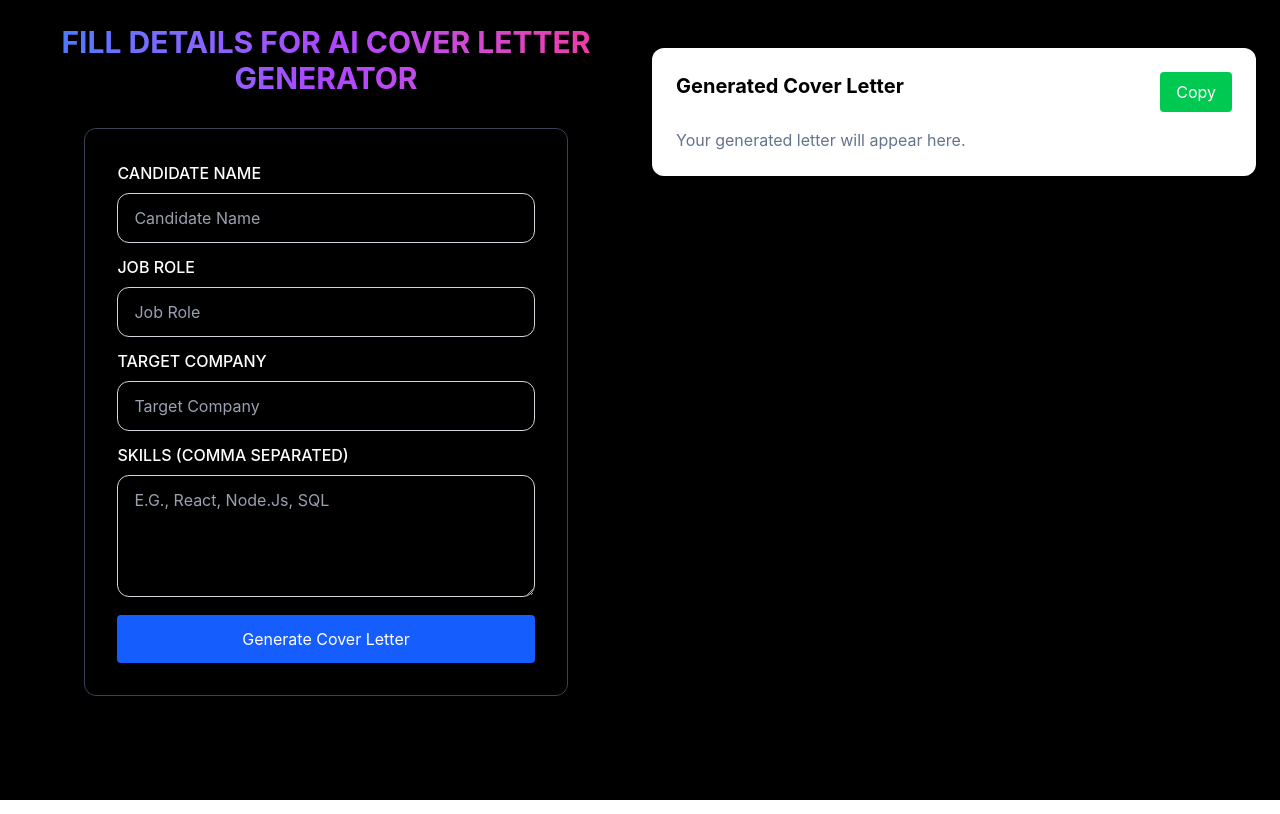
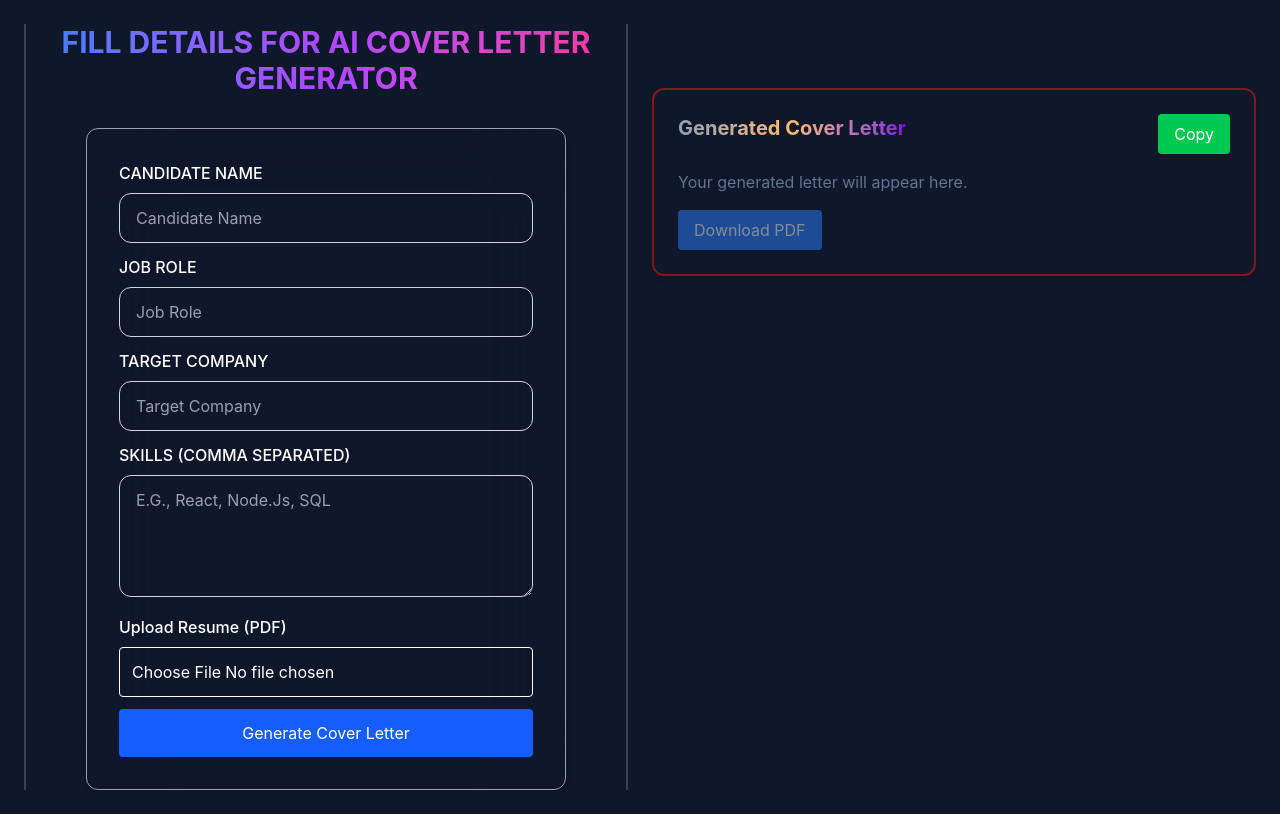
Before and after one commit to Vikas123Rathore/AI-CoverLetter-Generator, a React (Vite) app: page / in a window 1280 px wide. Built offline with nearby package versions, Linux system fonts and the light colour scheme; no server answers.

Commit message:
add react-toaster

```diff
--- a/package.json
+++ b/package.json
@@ -11,8 +11,12 @@
   },
   "dependencies": {
     "@tailwindcss/vite": "^4.3.1",
+    "jspdf": "^4.2.1",
+    "pdfjs-dist": "^6.0.227",
     "react": "^19.2.6",
     "react-dom": "^19.2.6",
+    "react-hot-toast": "^2.6.0",
+    "react-markdown": "^10.1.0",
     "tailwindcss": "^4.3.1"
   },
   "devDependencies": {
--- a/src/App.jsx
+++ b/src/App.jsx
@@ -1,16 +1,18 @@
 import React from 'react'
 import CoverLetterForm from './components/CoverLetterForm'
 import CoverLetterOutput from './components/CoverLetterOutput'
+import { Toaster } from 'react-hot-toast'
 
 const App = () => {
   const [letter, setLetter] = React.useState('')
   return (
-    <div className="min-h-screen flex flex-col md:flex-row gap-6 p-6 bg-black ">
-      <div className="w-full md:w-1/2">
+    <div className="min-h-screen flex flex-col md:flex-row gap-6 p-6 bg-slate-900 ">
+      <Toaster position="top-right" />
+      <div className="w-full md:w-1/2 border-x-2 border-gray-700 ">
         <CoverLetterForm setLetter={setLetter} />
       </div>
 
-      <div className="w-full md:w-1/2">
+      <div className="w-full md:w-1/2 mt-10">
         <CoverLetterOutput letter={letter} />
       </div>
     </div>
--- a/src/components/CoverLetterForm.jsx
+++ b/src/components/CoverLetterForm.jsx
@@ -1,6 +1,9 @@
 import { useState } from 'react'
 import { generateCoverLetter } from '../services/gemini.js'
+import * as pdfjsLib from 'pdfjs-dist'
+import pdfWorker from 'pdfjs-dist/build/pdf.worker.min.mjs?url'
 
+pdfjsLib.GlobalWorkerOptions.workerSrc = pdfWorker
 function CoverLetterForm({ setLetter }) {
   const [formData, setFormData] = useState({
     name: '',
@@ -8,6 +11,8 @@ function CoverLetterForm({ setLetter }) {
     company: '',
     skills: '',
   })
+  const [resume, setResume] = useState(null)
+  const [resumeText, setResumeText] = useState('')
   const [loading, setLoading] = useState(false)
   const [error, setError] = useState('')
 
@@ -18,20 +23,40 @@ function CoverLetterForm({ setLetter }) {
     })
   }
 
+  async function handleResumeUpload(e) {
+    const file = e.target.files[0]
+
+    if (!file) return
+
+    setResume(file)
+
+    const arrayBuffer = await file.arrayBuffer()
+
+    const pdf = await pdfjsLib.getDocument({
+      data: arrayBuffer,
+    }).promise
+
+    let text = ''
+
+    for (let i = 1; i <= pdf.numPages; i++) {
+      const page = await pdf.getPage(i)
+
+      const content = await page.getTextContent()
+
+      text += content.items.map((item) => item.str).join(' ')
+    }
+
+    setResumeText(text)
+  }
+
   async function handleSubmit(e) {
     e.preventDefault()
     setLoading(true)
     setError('')
 
     try {
-      const payload = {
-        name: formData.name.trim(),
-        role: formData.role.trim(),
-        company: formData.company.trim(),
-        skills: formData.skills.trim(),
-      }
-
-      const generatedLetter = await generateCoverLetter(payload)
+      const data = { ...formData, resumeText: resumeText }
+      const generatedLetter = await generateCoverLetter(data)
       setLetter(generatedLetter)
       setFormData({
         name: '',
@@ -39,6 +64,8 @@ function CoverLetterForm({ setLetter }) {
         company: '',
         skills: '',
       })
+      setResume(null)
+      setResumeText('')
     } catch (error) {
       console.error('Error generating cover letter:', error)
       setError(
@@ -57,7 +84,7 @@ function CoverLetterForm({ setLetter }) {
       </h1>
       <form
         onSubmit={handleSubmit}
-        className="bg-transparent text-white p-8 rounded-xl shadow-md mt-2 w-[80%] mx-auto border border-gray-700 backdrop-blur-2xl"
+        className="bg-transparent text-white p-8 rounded-xl shadow-md mt-2 w-[80%] mx-auto border border-gray-400 backdrop-blur-2xl"
         aria-busy={loading}
       >
         <label className="block mb-2 text-bold font-medium uppercase ">
@@ -117,12 +144,25 @@ function CoverLetterForm({ setLetter }) {
           onChange={handleChange}
           disabled={loading}
         />
+        <div className="mb-3">
+          <label className="block mb-2 font-medium">Upload Resume (PDF)</label>
 
+          <input
+            type="file"
+            accept=".pdf"
+            onChange={handleResumeUpload}
+            className="w-full border p-3 rounded"
+          />
+
+          {resume && (
+            <p className="mt-2 text-green-600">Selected: {resume.name}</p>
+          )}
+        </div>
         {error ? <p className="mb-3 text-sm text-red-600">{error}</p> : null}
 
         <button
           type="submit"
-          className="bg-blue-600 text-white px-6 py-3 rounded w-full disabled:opacity-60"
+          className="bg-blue-600 text-white px-6 py-3 rounded w-full disabled:opacity-60 cursor-pointer"
           disabled={loading}
         >
           {loading ? 'Generating...' : 'Generate Cover Letter'}
--- a/src/components/CoverLetterOutput.jsx
+++ b/src/components/CoverLetterOutput.jsx
@@ -1,23 +1,37 @@
+import { toast } from 'react-hot-toast'
+import { jsPDF } from 'jspdf'
+import ReactMarkdown from 'react-markdown'
 function CoverLetterOutput({ letter }) {
   function handleCopy() {
     navigator.clipboard
       .writeText(letter)
       .then(() => {
-        alert('Cover letter copied to clipboard!')
+        toast.success('Cover letter copied successfully!')
       })
       .catch((err) => {
-        alert('Failed to copy: ', err)
+        toast.error('Failed to copy cover letter. Please try again.')
       })
   }
+  function downloadPDF() {
+    const doc = new jsPDF()
 
+    doc.setFont('times', 'normal')
+    // doc.fontSize(12)
+    const lines = doc.splitTextToSize(letter, 180)
+    doc.text(lines, 10, 10)
+    doc.save('cover-letter.pdf')
+    toast.success('Cover letter downloaded as PDF successfully!')
+  }
   return (
-    <div className="bg-white mt-6 p-6 rounded-xl shadow-md">
+    <div className="bg-transparent text-white mt-6 p-6 rounded-xl shadow-md border-2 border-red-900">
       <div className="flex justify-between mb-4">
-        <h2 className="font-bold text-xl">Generated Cover Letter</h2>
+        <h2 className="font-bold text-xl bg-linear-to-r from-slate-400 via-orange-300 to-purple-700 bg-clip-text text-transparent underline">
+          Generated Cover Letter
+        </h2>
 
         <button
           onClick={handleCopy}
-          className="bg-green-500 text-white px-4 py-2 rounded"
+          className="bg-green-500 text-white px-4 py-2 rounded cursor-pointer"
           type="button"
         >
           Copy
@@ -25,14 +39,22 @@ function CoverLetterOutput({ letter }) {
       </div>
 
       {letter ? (
-        <pre className="whitespace-pre-wrap text-slate-900 font-sans leading-5">
-          {letter}
-        </pre>
+        <div className="whitespace-pre-wrap bg-linear-to-r from-white via-green-300 to-white bg-clip-text text-transparent font-serif  leading-6">
+          <ReactMarkdown>{letter}</ReactMarkdown>
+        </div>
       ) : (
         <p className="text-slate-500">
           Your generated letter will appear here.
         </p>
       )}
+      <button
+        onClick={downloadPDF}
+        disabled={!letter}
+        className="bg-blue-500 mt-4 text-white px-4 py-2 rounded disabled:opacity-50 cursor-pointer"
+        type="button"
+      >
+        Download PDF
+      </button>
     </div>
   )
 }
--- a/src/services/gemini.js
+++ b/src/services/gemini.js
@@ -7,13 +7,12 @@ Generate a professional, ATS-friendly, properly formatted cover letter (plain te
 Date: ${today}
 Recipient: Hiring Manager at ${data.company}
 Greeting: Dear Hiring Manager,
-
 Use the following details to write the letter.
 Name: ${data.name}
 Role: ${data.role}
 Company: ${data.company}
 Skills: ${data.skills}
-
+Resume Content:${data.resumeText}
 Requirements:
 - Include a short opening paragraph (1-2 sentences) that states the role and expresses interest.
 - Include 1-2 body paragraphs describing relevant experience and achievements tied to the role.
@@ -37,6 +36,12 @@ Make it ready-to-use for pasting into an email or document.
         model: "llama-3.3-70b-versatile",
         messages: [
           {
+            role: "system",
+            content:
+              "You are an expert recruiter and professional cover letter writer."
+          },
+
+          {
             role: "user",
             content: prompt,
           },
@@ -45,10 +50,11 @@ Make it ready-to-use for pasting into an email or document.
       }),
     }
   );
-
+  if (!response.ok) {
+    throw new Error(`Error generating cover letter: ${response.statusText}`);
+  }
   const result = await response.json();
 
-  console.log(result.choices[0].message.content);
 
   return result.choices[0].message.content;
 }
```
Also changed, not shown: 1 other file (tests, documents, lock files or other folders).
